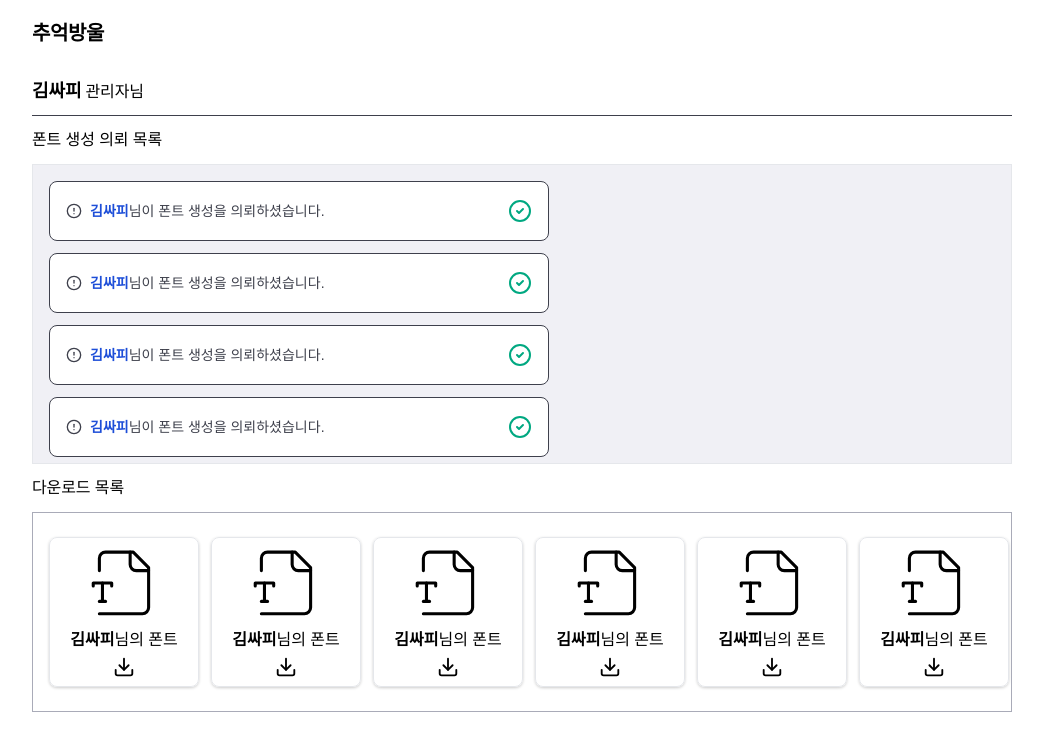
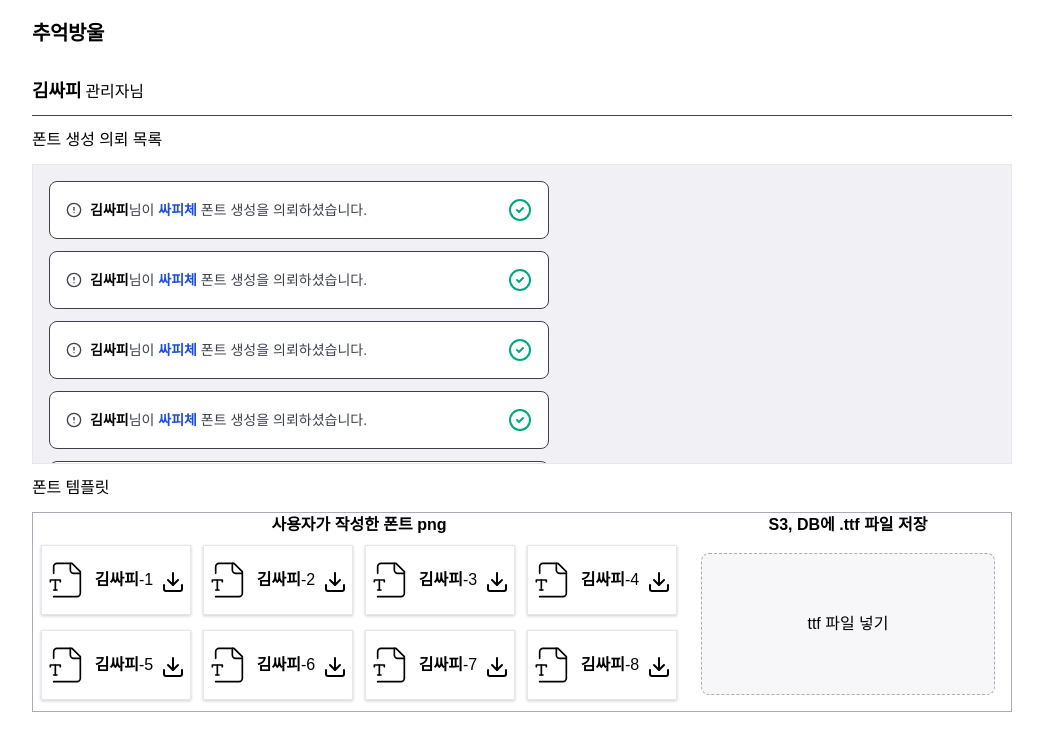
Before and after one commit to rmfosem613/MemoryBubble, a React (Vite) app in the folder FE/: page /admin in a window 1280 px wide. Shown: the top 750 px of the page, without its empty margins (118-1161 px from the left). Built offline with nearby package versions, Linux system fonts and the light colour scheme; a web font is replaced by a local one.

Commit message:
Feat: 관리자 페이지 변경

```diff
--- a/FE/src/components/admin/AlertAdmin.tsx
+++ b/FE/src/components/admin/AlertAdmin.tsx
@@ -1,16 +1,17 @@
 import { AlertCircle, CircleCheck } from "lucide-react";
 
 interface FontProps {
-  user: string
+  user: string,
+  font: string
 }
 
-const AlertAdmin = ({ user }: FontProps) => {
+const AlertAdmin = ({ user, font }: FontProps) => {
   return (
     <>
       <div className={`p-4 flex items-center justify-between border border-gray-700 rounded-lg bg-white w-[500px] h-[60px]`}>
         <div className="flex items-center space-x-2">
           <AlertCircle className={`w-4 h-4 text-gray-700`} />
-          <span className={`font-medium text-sm text-gray-700`}><span className="font-p-800 text-blue-700">{user}</span>님이 폰트 생성을 의뢰하셨습니다.</span>
+          <span className={`font-medium text-sm text-gray-700`}><span className="font-p-800 text-black">{user}</span>님이 <span className="font-p-800 text-blue-700">{font}</span> 폰트 생성을 의뢰하셨습니다.</span>
         </div>
         {/* x 누르면 완료 처리 */}
         <CircleCheck className={`w-6 h-6 text-green-200`} />
--- a/FE/src/components/admin/DownloadFont.tsx
+++ b/FE/src/components/admin/DownloadFont.tsx
@@ -1,20 +1,19 @@
 import { Download, FileType2 } from "lucide-react";
 
 interface FontProps {
-  user: string
+  user: string,
+  count: number
 }
 
-const DownloadFont = ({ user }: FontProps) => {
+const DownloadFont = ({ user, count }: FontProps) => {
   return (
-    <div className="flex justify-center">
-      <div className="flex w-[150px] flex-col items-center justify-center border h-[150px] rounded-[8px] shadow-sm p-2">
-        <FileType2 width={'80px'} height={'80px'} strokeWidth="1" />
-        <div className="flex items-center mt-2">
-          <span className="font-p-700">{user}</span>
-          <span>님의 폰트</span>
-        </div>
-        <Download className="mt-1" />
+    <div className="flex border h-[70px] w-[150px] justify-center items-center space-x-2 shadow-sm">
+      <FileType2 width={'40px'} height={'40px'} strokeWidth="1" />
+      <div className="">
+        <span className="font-p-700">{user}</span>
+        <span>-{count}</span>
       </div>
+      <Download className="mt-1" />
     </div>
   )
 }
--- a/FE/src/pages/AdminPage.tsx
+++ b/FE/src/pages/AdminPage.tsx
@@ -4,27 +4,50 @@ import DownloadFont from '@/components/admin/DownloadFont'
 function AdminPage() {
   return (
     <div className='container pt-[68px] space-y-3'>
-      <div className='flex py-[10px] border border-x-0 border-t-0 border-gray-700 botder-b-4 space-x-1 items-end'>
+      {/* Header section */}
+      <div className='flex py-[10px] border border-x-0 border-t-0 border-gray-700 space-x-1 items-end'>
         <span className='font-p-700 text-h5-lg'>김싸피</span>
         <span className='font-p-500 text-subtitle-1-lg flex mb-[1.3px]'>관리자님</span>
       </div>
+
+      {/* Alert section */}
       <div className='font-p-500 text-subtitle-1-lg'>폰트 생성 의뢰 목록</div>
-      <div className='flex-row space-y-3 border bg-gray-200 h-[300px] w-full items-start p-4 overflow-y-auto'>
-        <Alert user='김싸피' />
-        <Alert user='김싸피' />
-        <Alert user='김싸피' />
-        <Alert user='김싸피' />
-        <Alert user='김싸피' />
-        <Alert user='김싸피' />
+      <div className='flex flex-col space-y-3 border bg-gray-200 h-[300px] w-full p-4 overflow-y-auto'>
+        <Alert user='김싸피' font='싸피체' />
+        <Alert user='김싸피' font='싸피체' />
+        <Alert user='김싸피' font='싸피체' />
+        <Alert user='김싸피' font='싸피체' />
+        <Alert user='김싸피' font='싸피체' />
+        <Alert user='김싸피' font='싸피체' />
       </div>
-      <div className='font-p-500 text-subtitle-1-lg'>다운로드 목록</div>
-      <div className='flex items-center space-x-3 border border-gray-500 h-[200px] w-full p-4 overflow-x-auto'>
-        <DownloadFont user='김싸피' />
-        <DownloadFont user='김싸피' />
-        <DownloadFont user='김싸피' />
-        <DownloadFont user='김싸피' />
-        <DownloadFont user='김싸피' />
-        <DownloadFont user='김싸피' />
+
+      {/* Font template section */}
+      <div className='font-p-500 text-subtitle-1-lg'>폰트 템플릿</div>
+      <div className='grid grid-cols-12 border border-gray-500 h-[200px]'>
+        {/* Left section - PNG files */}
+        <div className='col-span-8 flex flex-col'>
+          <p className='font-p-700 text-center'>사용자가 작성한 폰트 png</p>
+          <div className='grid grid-cols-3 md:grid-cols-4 gap-3 p-2 h-full overflow-y-auto'>
+            <DownloadFont user='김싸피' count={1} />
+            <DownloadFont user='김싸피' count={2} />
+            <DownloadFont user='김싸피' count={3} />
+            <DownloadFont user='김싸피' count={4} />
+            <DownloadFont user='김싸피' count={5} />
+            <DownloadFont user='김싸피' count={6} />
+            <DownloadFont user='김싸피' count={7} />
+            <DownloadFont user='김싸피' count={8} />
+          </div>
+        </div>
+
+        {/* Right section - TTF upload */}
+        <div className='col-span-4 flex flex-col'>
+          <p className='font-p-700 text-center'>S3, DB에 .ttf 파일 저장</p>
+          <div className='flex items-center justify-center p-4 h-full'>
+            <div className='border border-gray-500 w-full h-full bg-gray-100 rounded-[8px] border-dashed flex items-center justify-center'>
+              ttf 파일 넣기
+            </div>
+          </div>
+        </div>
       </div>
     </div>
   )
```
